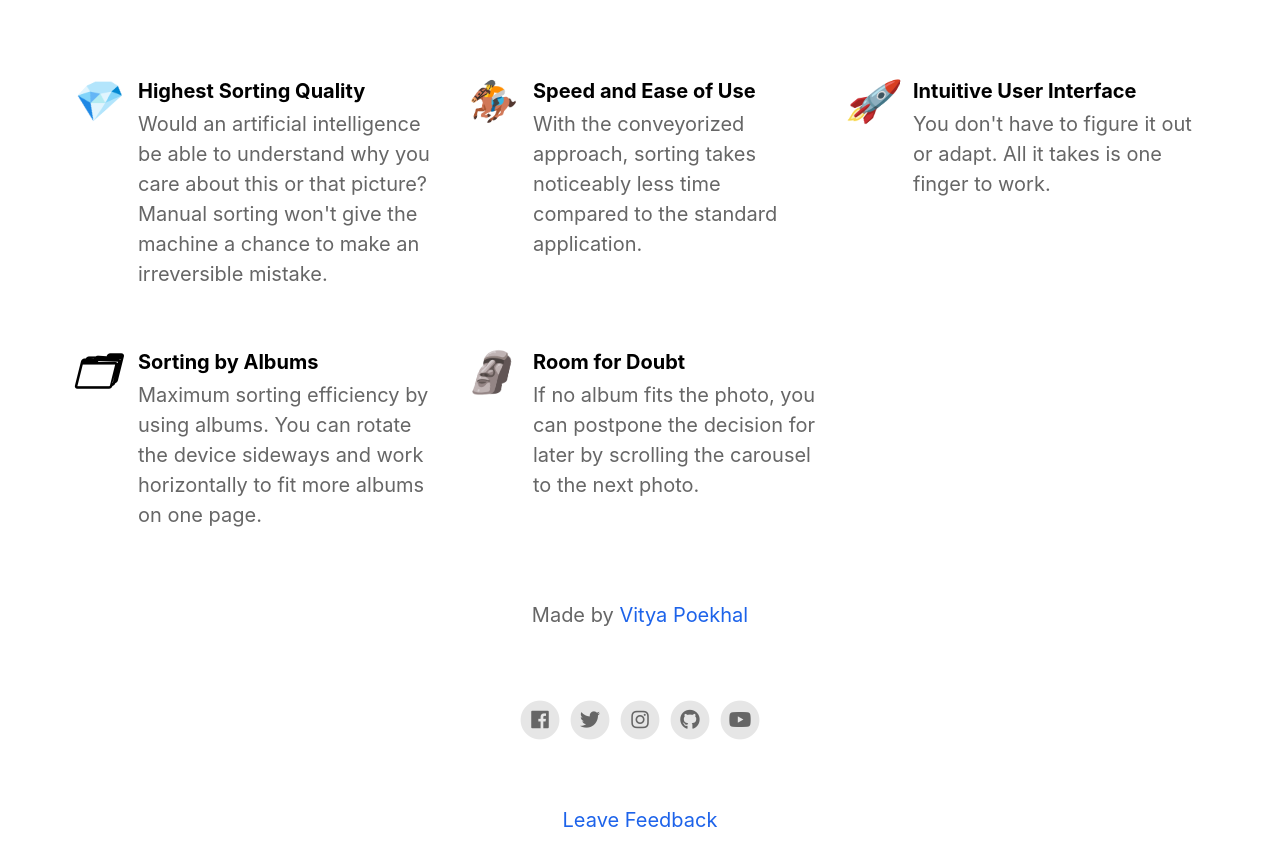
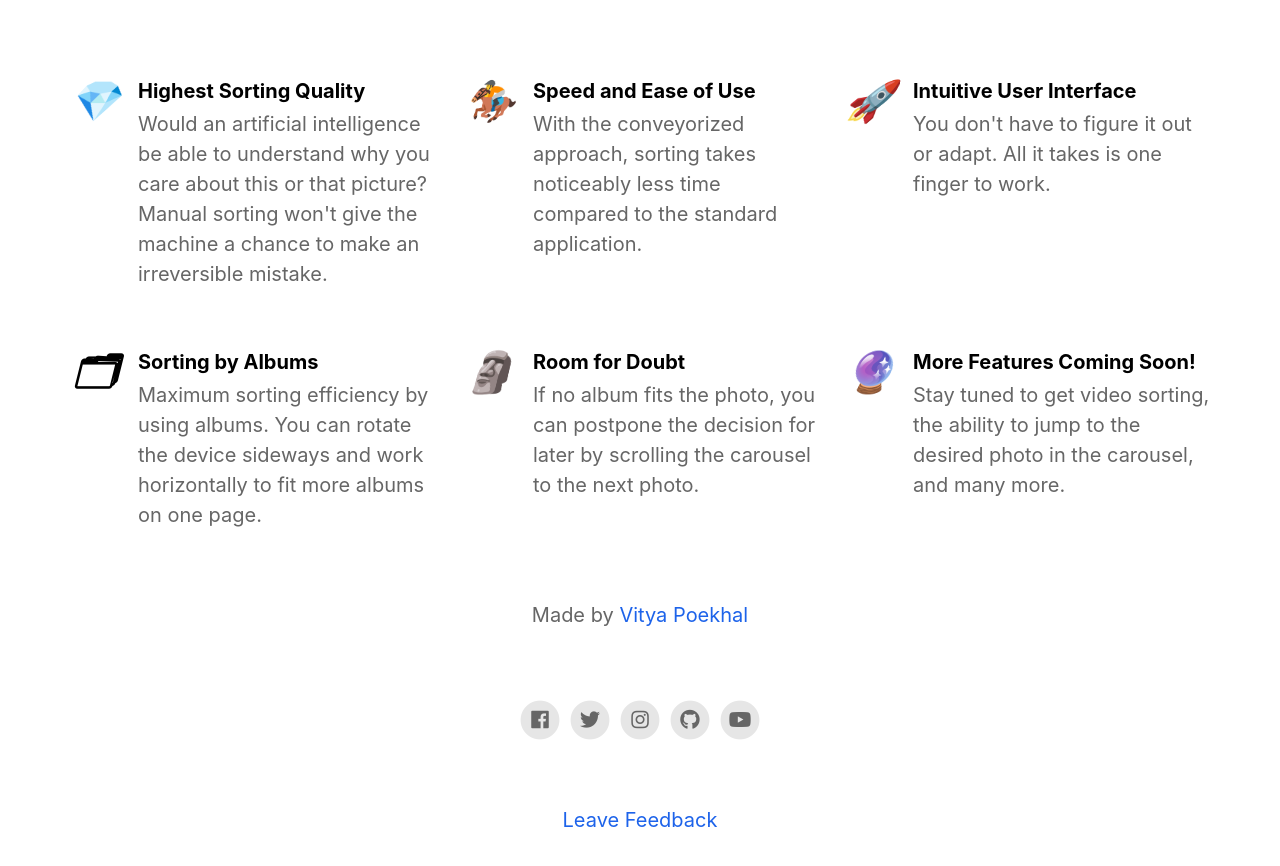
Before and after one commit to vityapoekhal/photo-stacks, a Jekyll site: the page built from index.html, in a window 1280 px wide and 900 px high, scrolled down 1003 px. Shown: the top 866 px of the window. Built offline with Jekyll 4.4.1, drawn with Linux system fonts in a browser that asks for light colours; nearby versions of some CDN libraries.

Commit message:
Add stay tuned feature

```diff
--- a/_config.yml
+++ b/_config.yml
@@ -46,6 +46,10 @@ features                    :
   - title                   : Room for Doubt
     description             : If no album fits the photo, you can postpone the decision for later by scrolling the carousel to the next photo.
     fontawesome_icon_name   : 🗿
+
+  - title                   : More Features Coming Soon!
+    description             : Stay tuned to get video sorting, the ability to jump to the desired photo in the carousel, and many more.
+    fontawesome_icon_name   : 🔮
 
 # Theme Settings
 topbar_color                   : "#000000"
```
